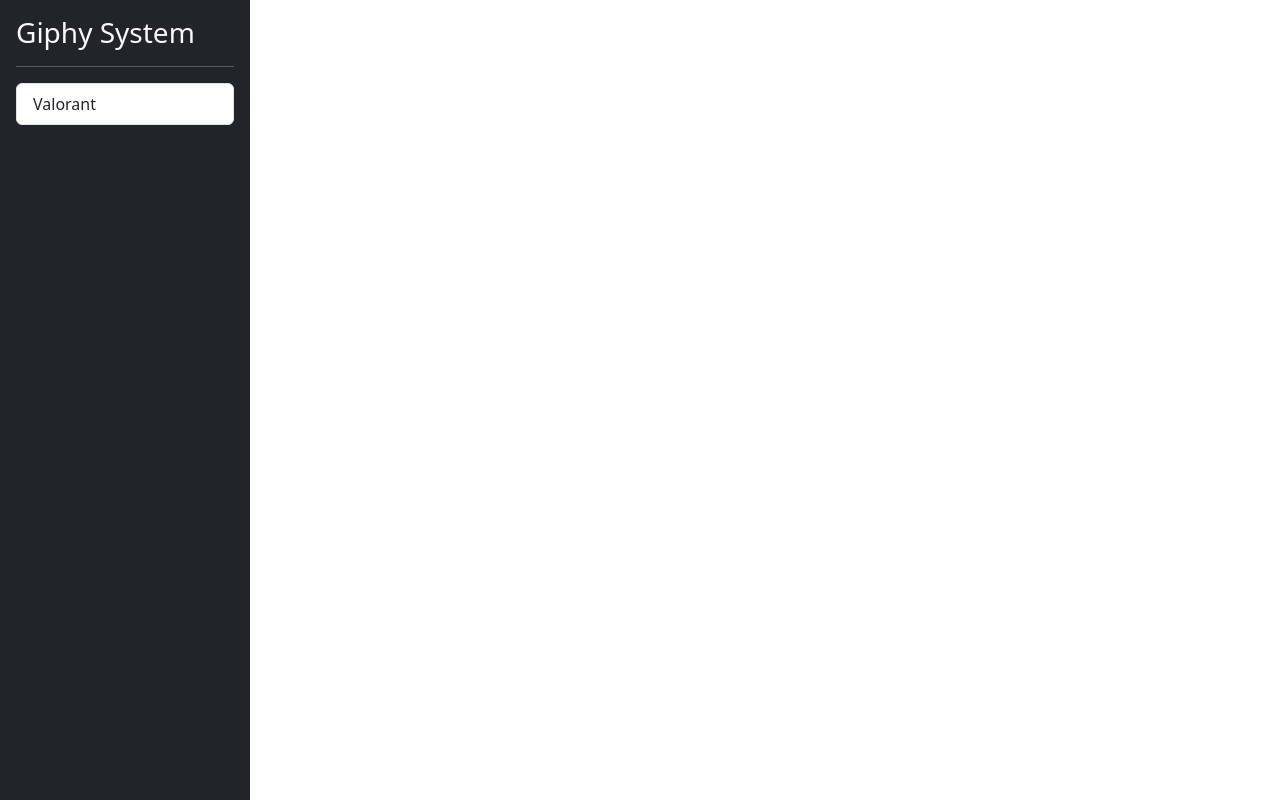
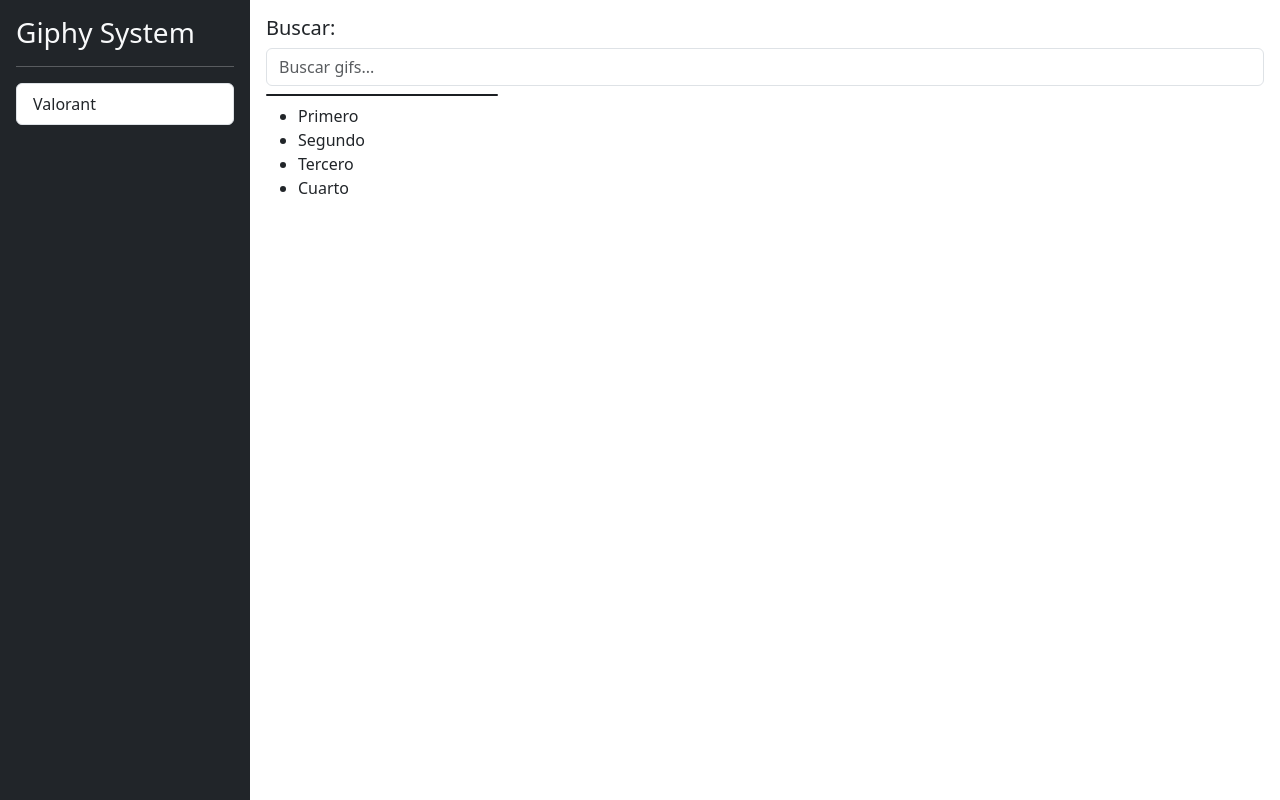
Before and after one commit to jestevezsoarez/angularProjects, an Angular app in the folder 03-giphy-system/: page / in a window 1280 px wide. Built offline with nearby package versions, Linux system fonts and the light colour scheme.

Commit message:
separando en modulos la app

```diff
--- a/03-giphy-system/src/app/app.component.html
+++ b/03-giphy-system/src/app/app.component.html
@@ -3,4 +3,5 @@
      <shared-sidebar></shared-sidebar>
 
     <!-- Home Page -->
+    <gifs-home-page class="flex-fill"></gifs-home-page> <!--flex-fill hace que tome todo el ancho disponible-->
 </div>
--- /dev/null
+++ b/03-giphy-system/src/app/gifs/components/card-list/card-list.component.html
@@ -0,0 +1,15 @@
+<div class="row">
+    <div class="col-md-3 col-sm-6">
+        <div class="card mb-2 text-center bg-dark">
+            <!-- TODO: Crear imagen -->
+        </div>
+    </div>
+</div>
+
+
+<ul>
+    <li>Primero</li>
+    <li>Segundo</li>
+    <li>Tercero</li>
+    <li>Cuarto</li>
+</ul>
--- /dev/null
+++ b/03-giphy-system/src/app/gifs/components/search/search.component.html
@@ -0,0 +1,2 @@
+<h5>Buscar:</h5>
+<input type="text" class="form-control" placeholder="Buscar gifs..." />
--- /dev/null
+++ b/03-giphy-system/src/app/gifs/pages/home-page/home-page.component.html
@@ -0,0 +1,11 @@
+<div class="row p-3">
+    <div class="col-12">
+        <!-- Busqueda -->
+        <gifs-search></gifs-search>
+    </div>
+
+    <div class="col-12 pt-2">
+        <!-- Listado de Gifs -->
+        <gifs-card-list></gifs-card-list>
+    </div>
+</div>
```
Also changed, not shown: 03-giphy-system/src/app/gifs/components/card-list/card-list.component.ts (added, +10 -0 lines), 03-giphy-system/src/app/gifs/components/search/search.component.ts (added, +9 -0 lines), 03-giphy-system/src/app/gifs/gifs.module.ts (+10 -2 lines), 03-giphy-system/src/app/gifs/pages/home-page/home-page.component.ts (added, +10 -0 lines), 03-giphy-system/src/app/gifs/pages/home-page/home-page.component.css (added).
